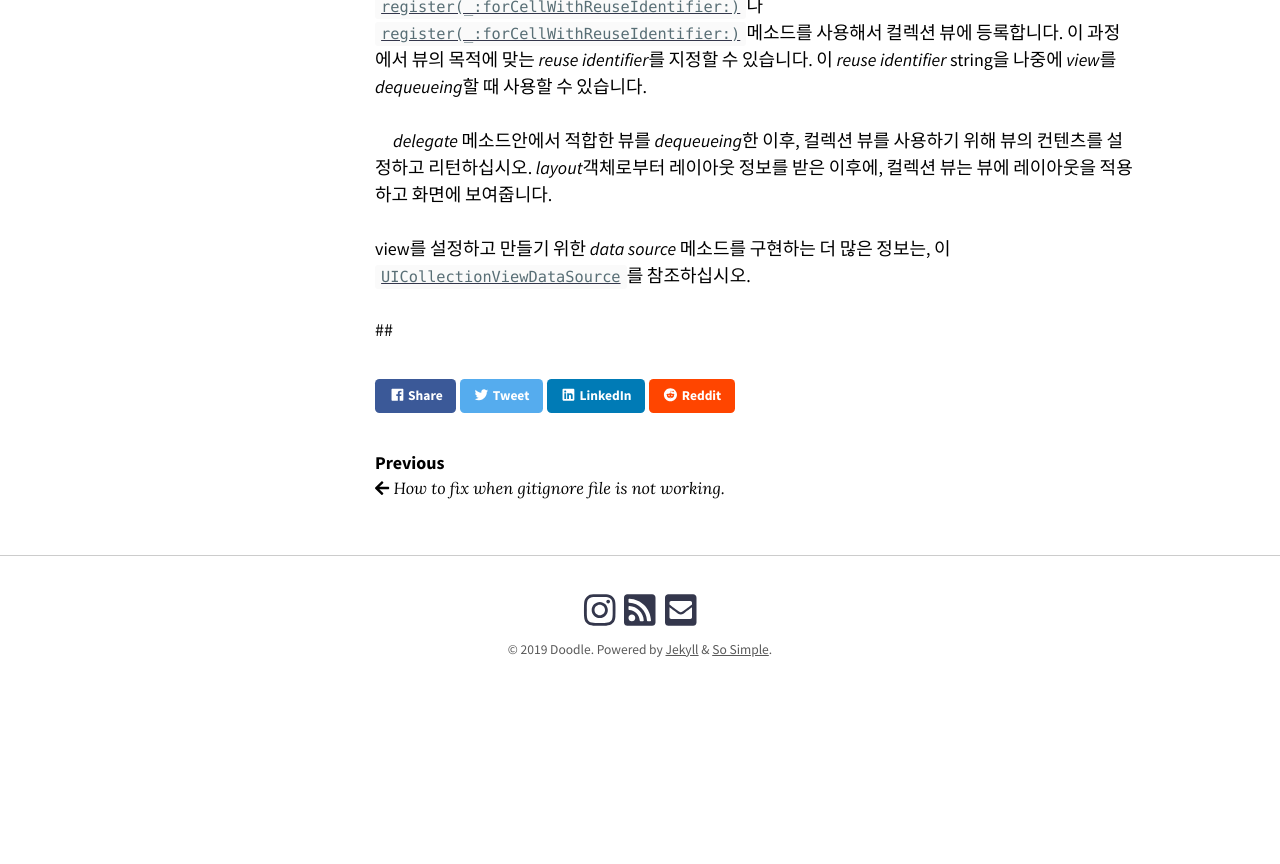
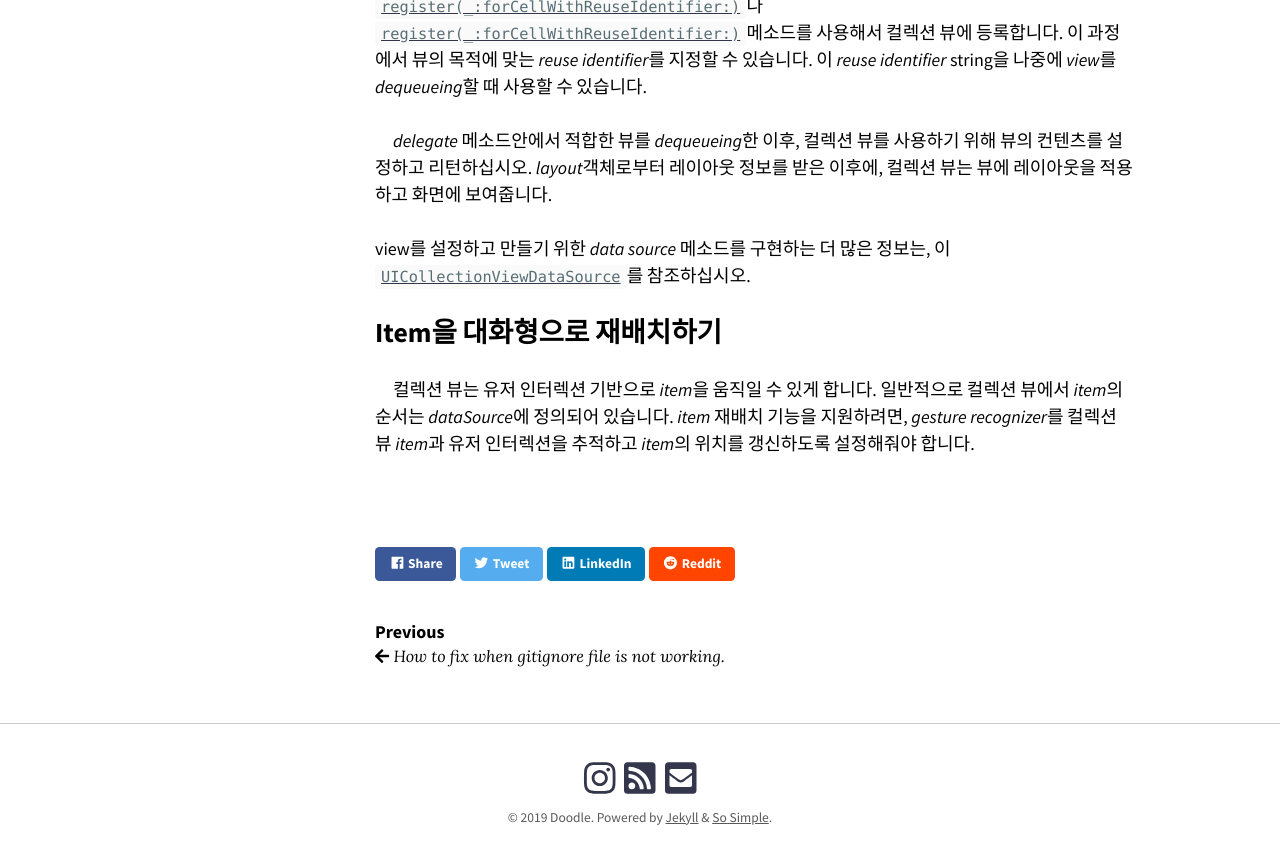
Before and after one commit to Claypark/claypark.github.io, a Jekyll site: the page built from _posts/2019-05-28-UICollectionView.md, in a window 1280 px wide and 900 px high, scrolled down 2632 px. Shown: the top 864 px of the window. Built offline with Jekyll 4.4.1, drawn with Linux system fonts in a browser that asks for light colours; nearby versions of some CDN libraries; comment, search, counter and statistics services are not loaded; before the commit the page ends 3364 px from its top, so only the background shows below that.

Commit message:
Update 2019-05-28-UICollectionView.md

```diff
--- a/_posts/2019-05-28-UICollectionView.md
+++ b/_posts/2019-05-28-UICollectionView.md
@@ -26,7 +26,7 @@ class UICollectionView : UIScrollView
 인터페이스에서 컬렉션 뷰를 추가할 때, 앱에서는 주로 컬렉션 뷰와 관련된 데이터를 관리하는 일을 합니다. [`UICollectionViewDataSource`](https://developer.apple.com/documentation/uikit/uicollectionviewdatasource) 프로토콜을 따르는 컬렉션 뷰는 앱에 의해서 *data source* 객체로부터 데이터를 가져옵니다. 컬렉션 뷰 내의 데이터는 각각의 *item*안에 구성되어있습니다. 그리고 이 *item*들을 *section*으로 그룹핑해서 표시할 수 있습니다. *item*은 화면에 표시하기 위한 데이터의 가장 작은 단위입니다. 예를 들면, 사진 앱에서, *item*은 아마 single image 하나 일 것입니다. 컬렉션 뷰는 *data source*가 설정하고 제공하는 [`UICollectionViewCell`](https://developer.apple.com/documentation/uikit/uicollectionviewcell) 클래스의 인스턴스인 *cell*을 사용하여 *item*들을 화면에 표시합니다.
 
 &nbsp;&nbsp;&nbsp;&nbsp;
-*cell* 이외에도, 컬렉션 뷰는 다른 타입의 뷰를 사용하여 데이터를 화면에 뿌려줄 수 있습니다. 이러한 *supplementary view*들은 각각의 *cell*와 별개로 *section header*와 *footer*처럼 사용할 수 있습니다. *supplementary view*를 만드는 것은 필수적이지 않고, 뷰들의 레이아웃을 배치하는 `UICollectionViewLayout`객체에 정의되어 있습니다.
+*cell* 이외에도, 컬렉션 뷰는 다른 타입의 뷰를 사용하여 데이터를 화면에 뿌려줄 수 있습니다. 이러한 *supplementary view*들은 각각의 *cell*와 별개로 *section header*와 *footer*처럼 사용할 수 있습니다. *supplementary view*를 만드는 것은 필수적이지 않고, 뷰들의 레이아웃을 배치하는 [`UICollectionViewLayout`](https://developer.apple.com/documentation/uikit/uicollectionviewlayout)객체에 정의되어 있습니다.
 
 &nbsp;&nbsp;&nbsp;&nbsp;
 인터페이스에 포함시키는 것(위처럼 data source에 구성하는 것) 이외에도, `UICollectionView` 객체의 메소드들을 사용하여 data source 객체의 순서와 시각적으로 보이는 아이템들의 순서가 일치하는지 확인할 수 있고, 컬렉션뷰 내의 셀을 추가하거나 삭제, 재배치하고 싶을 때마다, 이 클래스의 *insert*, *delete*, *rearrange* 메소드를 사용 할 수 있습니다. 또한 컬렉션 뷰 객체를 *selected item*을 관리하기 위해서 사용할 때가 있는데, 이 동작의 경우에는 컬렉션 뷰는 연결된 [*delegate*](https://developer.apple.com/documentation/uikit/uicollectionview/1618033-delegate) 객체와 함께 작동합니다.
@@ -58,4 +58,9 @@ class UICollectionView : UIScrollView
 
 view를 설정하고 만들기 위한 *data source* 메소드를 구현하는 더 많은 정보는, 이 [`UICollectionViewDataSource`](https://developer.apple.com/documentation/uikit/uicollectionviewdatasource)를 참조하십시오.
 
-##
+## Item을 대화형으로 재배치하기
+
+&nbsp;&nbsp;&nbsp;&nbsp;
+컬렉션 뷰는 유저 인터렉션 기반으로 *item*을 움직일 수 있게 합니다. 일반적으로 컬렉션 뷰에서 *item*의 순서는 *dataSource*에 정의되어 있습니다. *item* 재배치 기능을 지원하려면, *gesture recognizer*를 컬렉션 뷰 *item*과 유저 인터렉션을 추적하고 *item*의 위치를 갱신하도록 설정해줘야 합니다.
+
+&nbsp;&nbsp;&nbsp;&nbsp;
```
